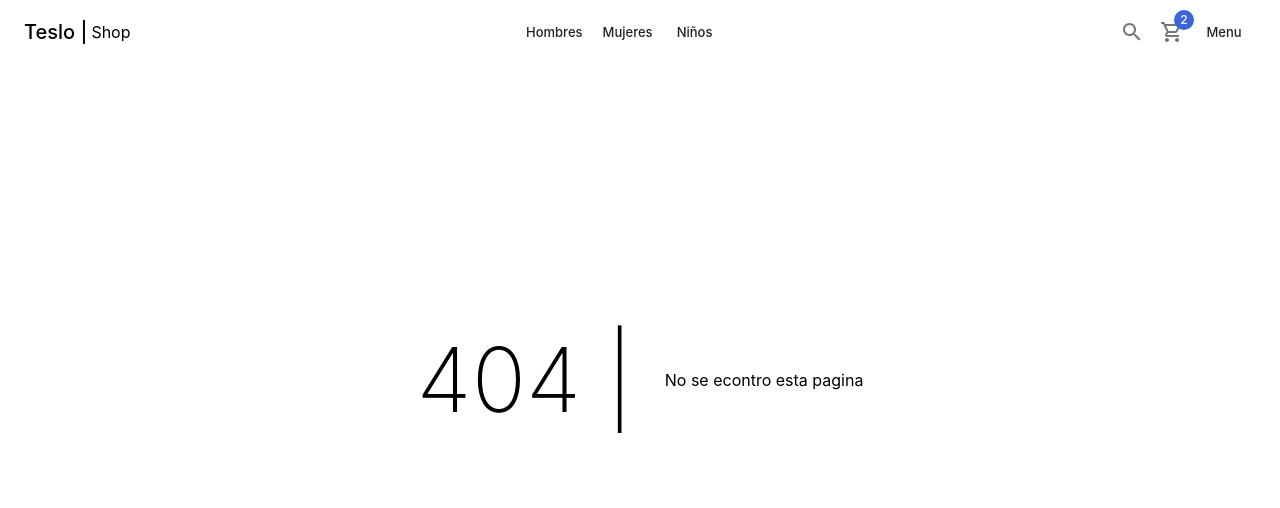
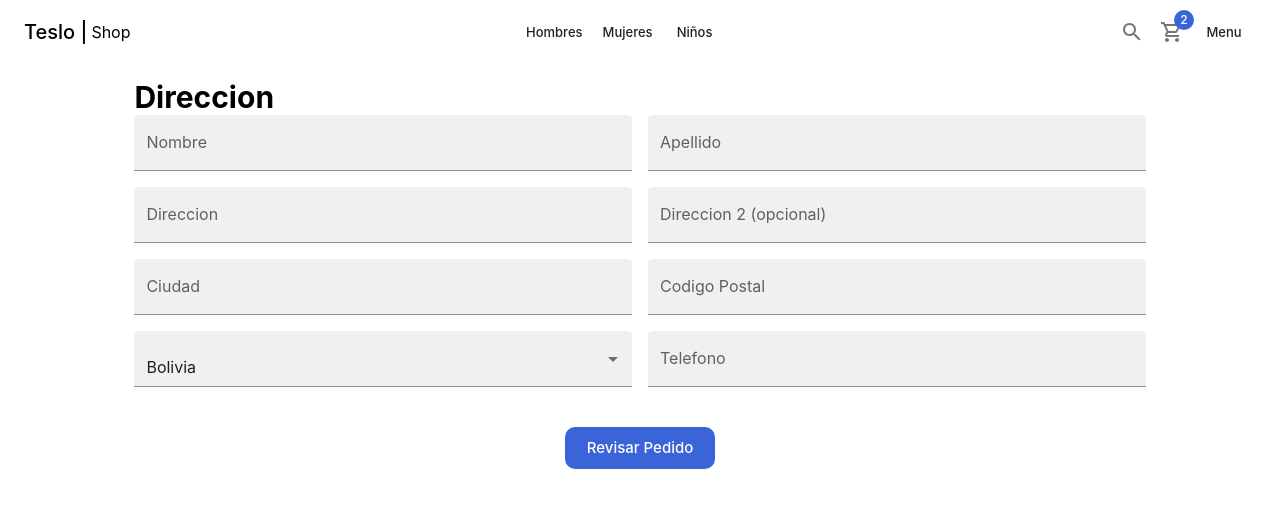
Before and after one commit to mattiasdu944/Teslo-Shop, a Next.js app: page /checkout/addres in a window 1280 px wide. Before the commit this address had no page. Shown: the top 508 px of the page. Built offline with nearby package versions, Linux system fonts and the light colour scheme.

Commit message:
pagina carrito y addres

```diff
--- /dev/null
+++ b/components/cart/index.ts
@@ -0,0 +1,2 @@
+export * from './CartList'
+export * from './OrderSumary'
--- a/components/layouts/ShopLayout.tsx
+++ b/components/layouts/ShopLayout.tsx
@@ -12,7 +12,7 @@
     return (
         <>
             <Head>
-                <title>{title}</title>
+                <title>{`Teslo-Shop | ${title}`}</title>
                 <meta name="description" content={pageDescription} />
 
                 <meta name='og:title' content={ title }/>
--- /dev/null
+++ b/pages/checkout/addres.tsx
@@ -0,0 +1,97 @@
+import { ShopLayout } from '../../components/layouts'
+
+import { Box, Button, FormControl, Grid, InputLabel, MenuItem, Select, TextField, Typography } from '@mui/material'
+
+const AddresPage = () => {
+    return (
+        <ShopLayout title={'Direccion de compra'} pageDescription={'Confirmar la direccion de la compra'}>
+            <Typography variant='h1' component='h1'>Direccion</Typography>
+
+            <Grid container spacing={2}>
+                <Grid item xs={12} sm={6}>
+                    <TextField
+                        label='Nombre'
+                        variant='filled'
+                        fullWidth
+                    />
+                </Grid>
+
+                <Grid item xs={12} sm={6}>
+                    <TextField
+                        label='Apellido'
+                        variant='filled'
+                        fullWidth
+                    />
+                </Grid>
+
+                <Grid item xs={12} sm={6}>
+                    <TextField
+                        label='Direccion'
+                        variant='filled'
+                        fullWidth
+                    />
+                </Grid>
+
+                <Grid item xs={12} sm={6}>
+
+                    <TextField
+                        label='Direccion 2 (opcional)'
+                        variant='filled'
+                        fullWidth
+                    />
+                </Grid>
+
+                <Grid item xs={12} sm={6}>
+                    <TextField
+                        label='Ciudad'
+                        variant='filled'
+                        fullWidth
+                    />
+                </Grid>
+
+                <Grid item xs={12} sm={6}>
+                    <TextField
+                        label='Codigo Postal'
+                        variant='filled'
+                        fullWidth
+                    />
+                </Grid>
+
+                <Grid item xs={12} sm={6}>
+                    <FormControl fullWidth>
+                        <Select
+                            placeholder='Pais'
+                            variant='filled'
+                            label='Pais'
+                            value={1}
+                        >
+                            <MenuItem value={1}>Argentina</MenuItem>
+                            <MenuItem value={1}>Brasil</MenuItem>
+                            <MenuItem value={1}>Costa Rica</MenuItem>
+                            <MenuItem value={1}>Bolivia</MenuItem>
+                        </Select>
+                    </FormControl>
+                </Grid>
+
+                <Grid item xs={12} sm={6}>
+                    <TextField
+                        label='Telefono'
+                        variant='filled'
+                        fullWidth
+                    />
+                </Grid>
+
+            </Grid>
+
+
+            <Box sx={{ mt:5 }} display='flex' justifyContent='center'>
+                <Button color='secondary' className='circular-btn' size='large'>
+                    Revisar Pedido
+                </Button>
+            </Box>
+
+        </ShopLayout>
+    )
+}
+
+export default AddresPage
--- a/styles/globals.css
+++ b/styles/globals.css
@@ -39,6 +39,6 @@
 
 
 .summary-card {
-  border: 1px solid rgba(0, 0, 0, 0.1);
-  box-shadow: 0px 5px 5px rgba(0, 0, 0, 0.2);
+  /* border: 1px solid rgba(0, 0, 0, 0.1); */
+  box-shadow: 5px 5px 15px 5px rgba(0, 0, 0, 0.05);
 }
```
Also changed, not shown: components/cart/CartList.tsx (added, +75 -0 lines), components/cart/OrderSumary.tsx (added, +40 -0 lines), pages/cart/index.tsx (added, +45 -0 lines).
